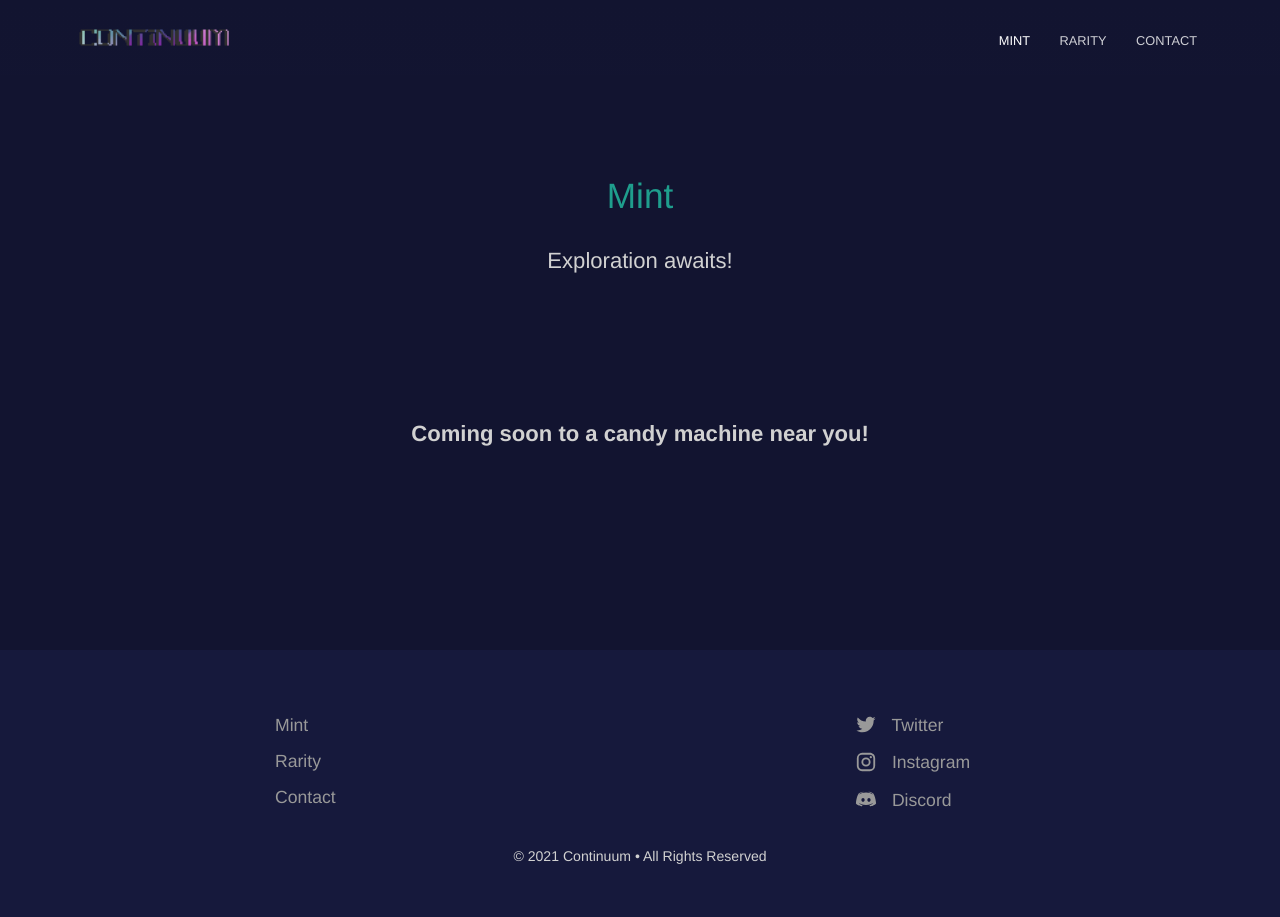
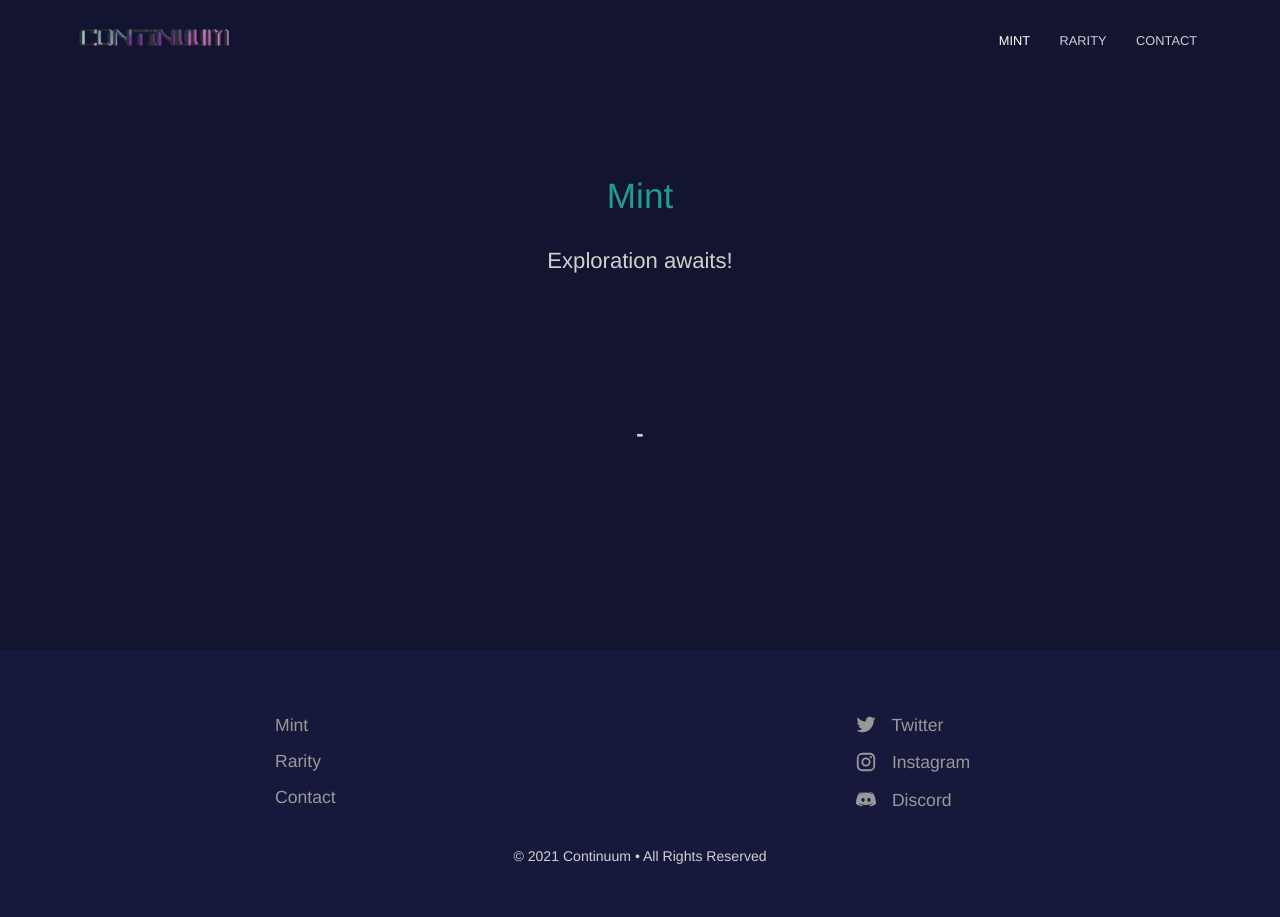
Before and after one commit to Temperedfire/continuum, a Jekyll site: the page built from mint.html, in a window 1280 px wide. Built offline with Jekyll 4.4.1, drawn with Linux system fonts in a browser that asks for light colours.

Commit message:
mint.html Update

```diff
--- a/mint.html
+++ b/mint.html
@@ -6,6 +6,6 @@ description: >-
 
   <section>
     <p style="text-align: center;"><strong>
-  Coming soon to a candy machine near you!
+  -
     </strong></p>
   </section>
```
